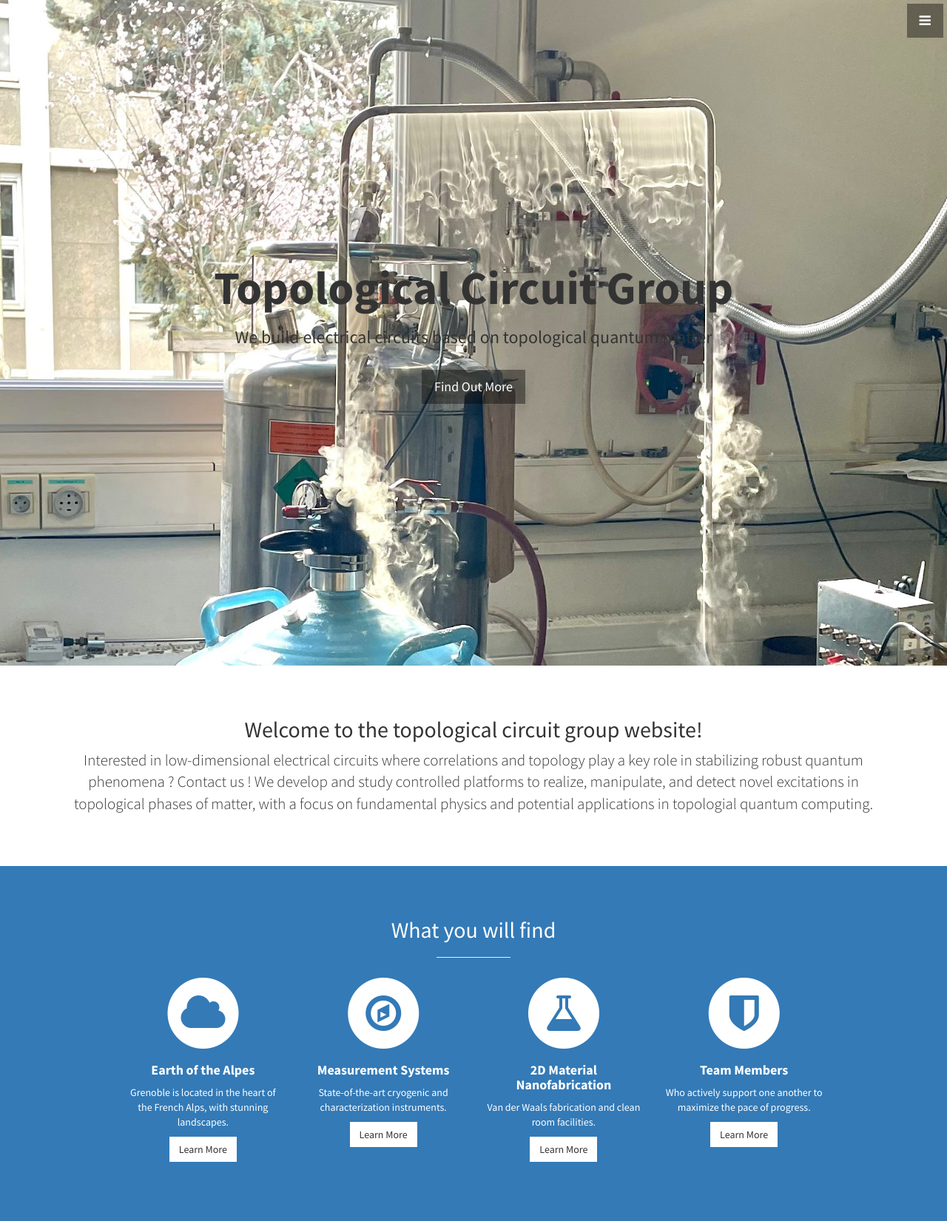
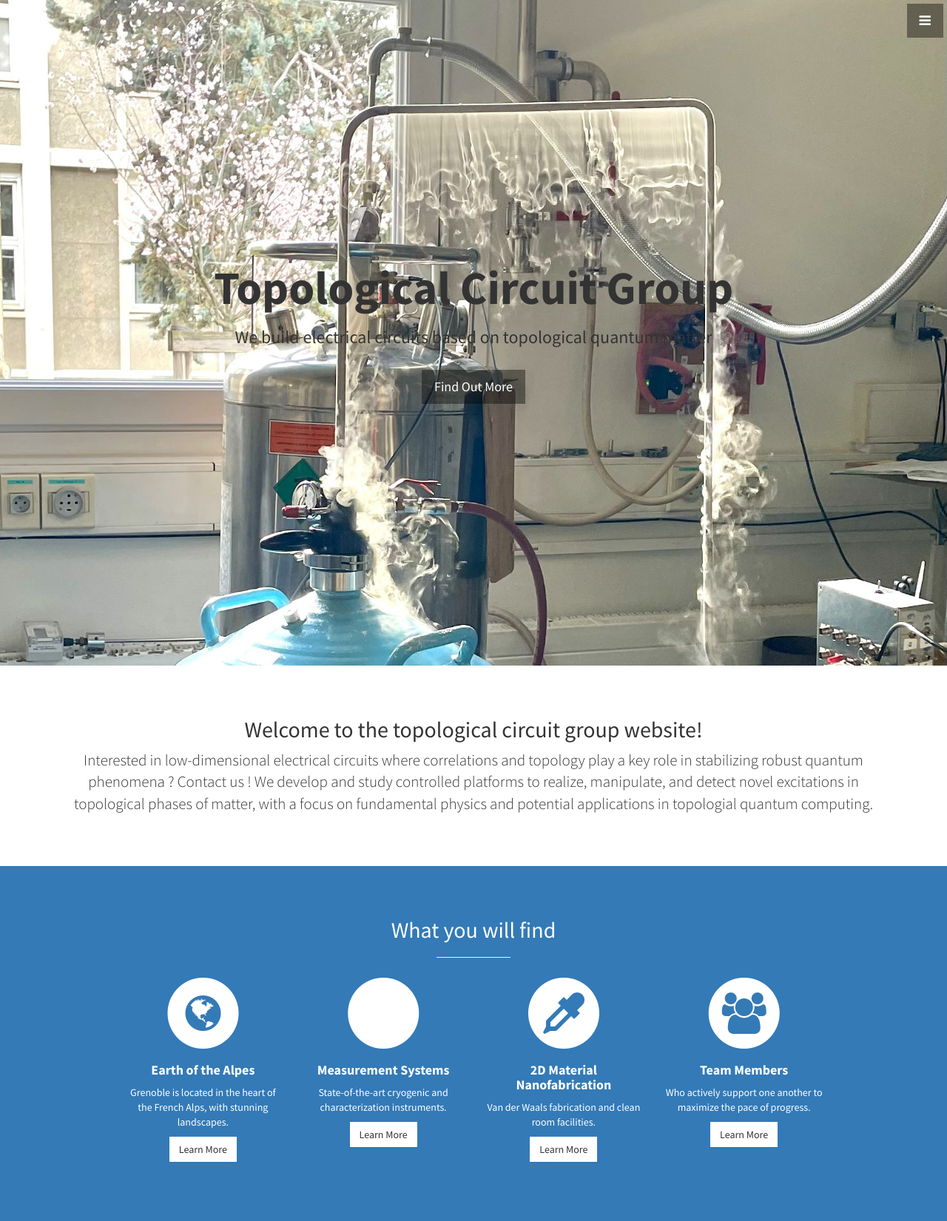
Before and after one commit to aassouline/topo-circuits.github.io, a Jekyll site: the page built from index.html, in a window 1280 px wide. Shown: the top 1651 px of the page at 74% size. Built offline with Jekyll 4.4.1, drawn with Linux system fonts in a browser that asks for light colours; grey boxes are pictures that could not be loaded.

Commit message:
Update services.html

```diff
--- a/_includes/services.html
+++ b/_includes/services.html
@@ -10,7 +10,7 @@
             <div class="service-item">
               <span class="fa-stack fa-4x">
               <i class="fa fa-circle fa-stack-2x"></i>
-              <i class="fa fa-cloud fa-stack-1x text-primary"></i>
+              <i class="fa fa-globe fa-stack-1x text-primary"></i>
             </span>
               <h4>
                 <strong>Earth of the Alpes</strong>
@@ -23,7 +23,7 @@
             <div class="service-item">
               <span class="fa-stack fa-4x">
               <i class="fa fa-circle fa-stack-2x"></i>
-              <i class="fa fa-compass fa-stack-1x text-primary"></i>
+              <i class="fa fa-thermometer-empty fa-stack-1x text-primary"></i>
             </span>
               <h4>
                 <strong>Measurement Systems</strong>
@@ -36,7 +36,7 @@
             <div class="service-item">
               <span class="fa-stack fa-4x">
               <i class="fa fa-circle fa-stack-2x"></i>
-              <i class="fa fa-flask fa-stack-1x text-primary"></i>
+              <i class="fa fa-eyedropper fa-stack-1x text-primary"></i>
             </span>
               <h4>
                 <strong>2D Material Nanofabrication</strong>
@@ -49,7 +49,7 @@
             <div class="service-item">
               <span class="fa-stack fa-4x">
               <i class="fa fa-circle fa-stack-2x"></i>
-              <i class="fa fa-shield fa-stack-1x text-primary"></i>
+              <i class="fa fa-group fa-stack-1x text-primary"></i>
             </span>
               <h4>
                 <strong>Team Members</strong>
```
